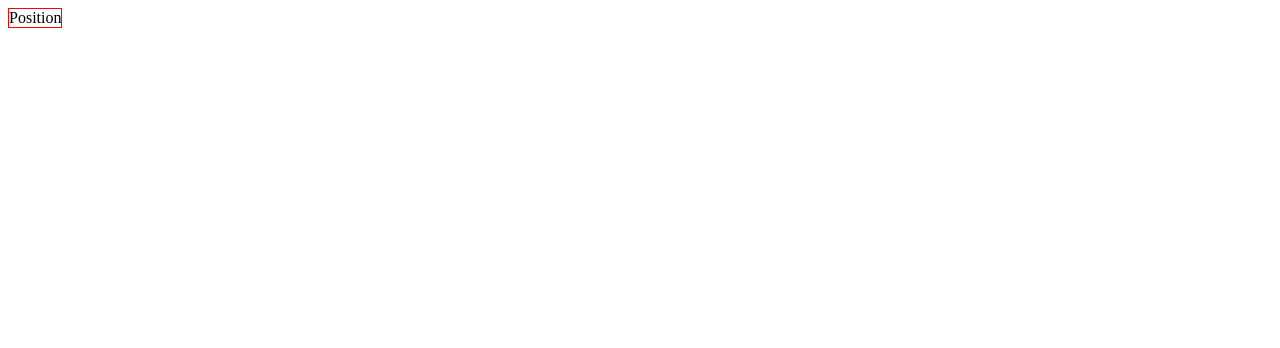
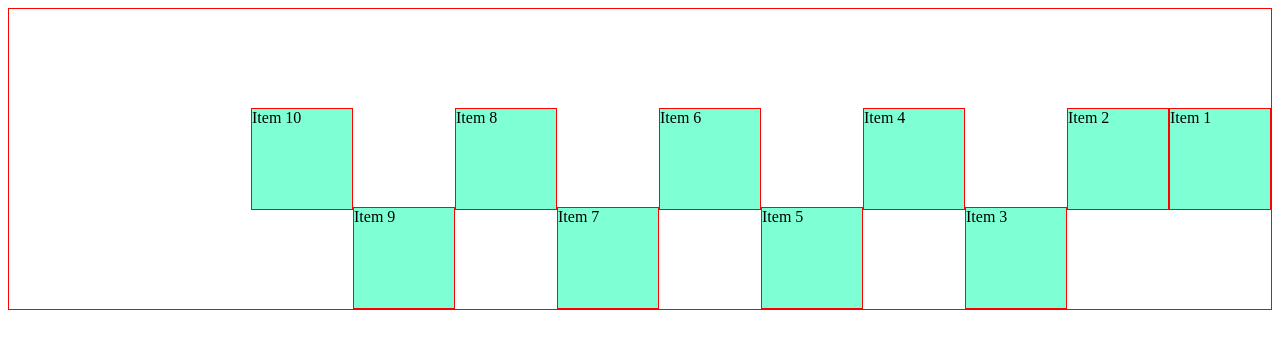
Before and after one commit to Darkblaze30/modulo-HTML---CSS, a plain HTML site: page maquetacion, colocacion y flex/ejemplo2/index2.html in a window 1280 px wide. Shown: the top 348 px of the page. Drawn offline with Linux system fonts and the light colour scheme.

Commit message:
REVIEW INCOMPLETO

```diff
--- a/maquetacion, colocacion y flex/ejemplo2/index2.html
+++ b/maquetacion, colocacion y flex/ejemplo2/index2.html
@@ -7,10 +7,37 @@
     <link rel="stylesheet" href="style2.css">
 </head>
 <body>
-    <div class="posicion">
-        Position
-    </div>
-    <div class="div-scroll">
+    <div class="contenedor">
+        <div class="item" style="align-self: center;">
+                Item 1
+        </div>
+        <div class="item">
+                Item 2
+        </div>
+        <div class="item" style="align-self: flex-end;">
+                Item 3
+        </div>
+        <div class="item">
+                Item 4
+        </div>
+        <div class="item" style="align-self: flex-end;">
+                Item 5
+        </div>
+        <div class="item">
+                Item 6
+        </div>
+        <div class="item" style="align-self: flex-end;">
+                Item 7
+        </div>
+        <div class="item">
+                Item 8
+        </div>
+        <div class="item" style="align-self: flex-end;">
+                Item 9
+        </div>
+        <div class="item">
+                Item 10
+        </div>
 
     </div>
 </body>
--- a/maquetacion, colocacion y flex/ejemplo2/style2.css
+++ b/maquetacion, colocacion y flex/ejemplo2/style2.css
@@ -1,8 +1,17 @@
-.posicion{
+.contenedor{
     border: 1px solid red;
-    position: fixed;
+    display: flex;
+    /* justify-content: space-evenly; */
+    /* align-content: stretch; */
+    align-items: center;
+    height: 300px;
+    flex-flow: row-reverse;
+    /* gap: 10px; */
 }
 
-.div-scroll{
-    height: 1600px;
+.item{
+    border: 1px solid red;
+    background-color: aquamarine;
+    width: 100px;
+    height: 100px;
 }
--- /dev/null
+++ b/maquetacion, colocacion y flex/review/style.css
@@ -0,0 +1,31 @@
+:root{
+    display: flex;
+    justify-content: center;
+    align-items: center;
+    width: 100%;
+    height: 900px;
+}
+
+.container{
+    display: flex;
+    height: 600px;
+    width: 900px;
+    border: 1px solid rgb(233, 233, 233);
+    border-radius: 10px;
+    box-shadow: 0px 10px 10px gray;
+}
+
+.planes{
+    width: 300px;
+}
+
+.planmitad{
+    /* border: 1px solid black; */
+    width: 300px;
+    height: 580px;
+    border-bottom-left-radius: 10px;
+    border-bottom-right-radius:  10px;
+    background: linear-gradient(rgb(43, 116, 226), rgb(14, 250, 218));
+    box-shadow: 0px 10px 10px gray;
+
+}
```
Also changed, not shown: maquetacion, colocacion y flex/review/index.html (added, +16 -0 lines).
